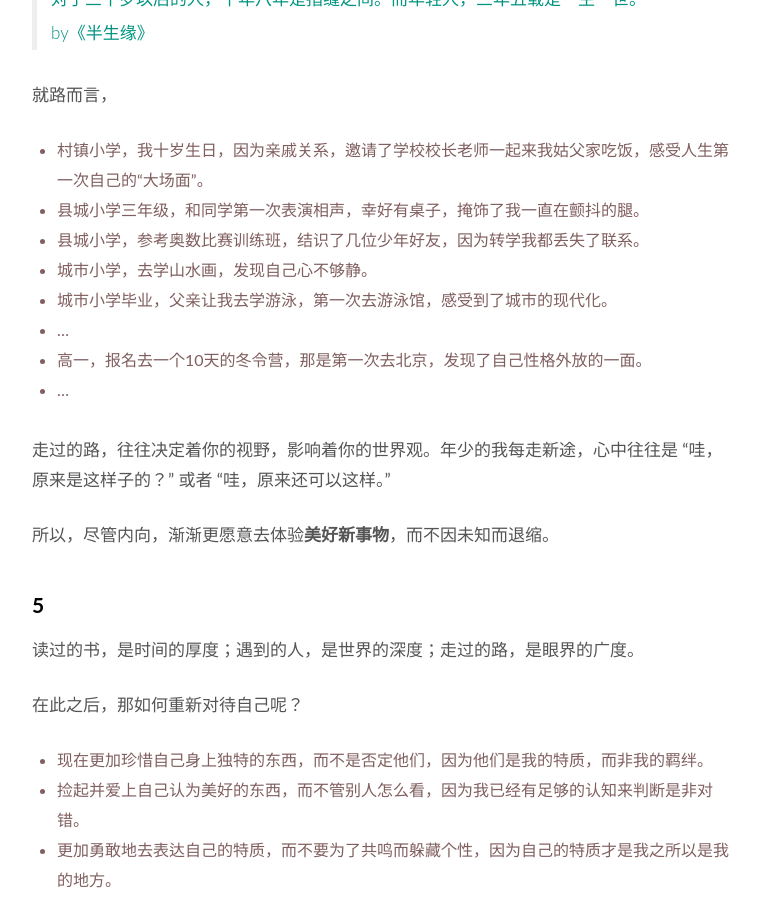
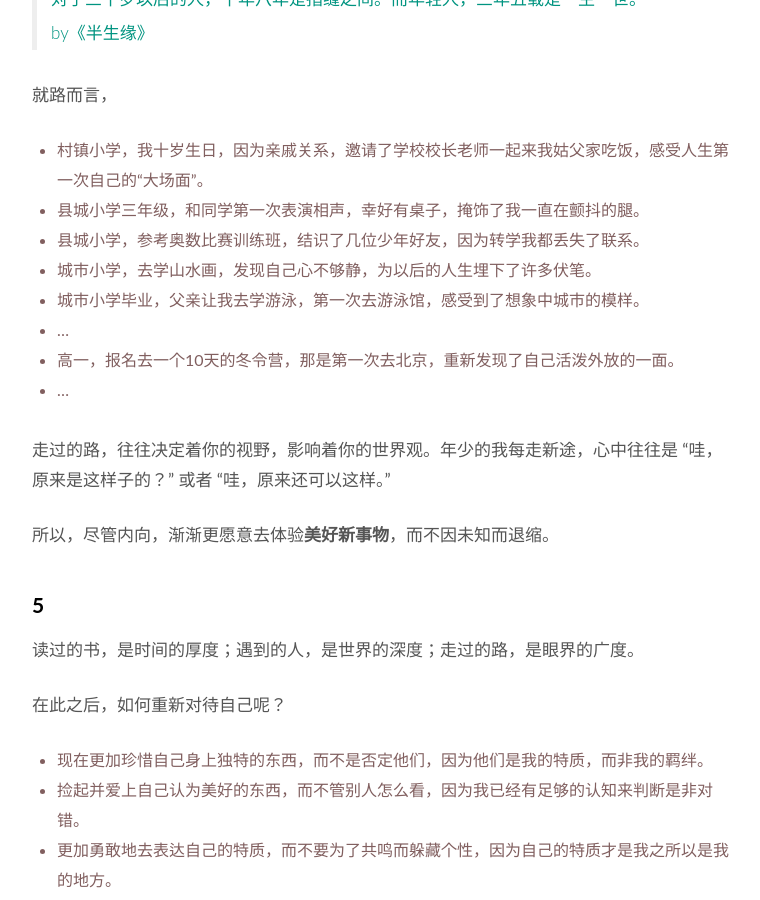
Before and after one commit to WillWang-X/willwang-x.github.io, a Jekyll site: the page built from _posts/2019-02-05-what-shaped-me.md, in a window 1280 px wide and 900 px high, scrolled down 3120 px. Shown: the whole window, without its empty margins (258-1018 px from the left). Built offline with Jekyll 4.4.1, drawn with Linux system fonts in a browser that asks for light colours.

Commit message:
Update what shaped me

```diff
--- a/_posts/2019-02-05-what-shaped-me.md
+++ b/_posts/2019-02-05-what-shaped-me.md
@@ -99,10 +99,10 @@ published: true
 * 村镇小学，我十岁生日，因为亲戚关系，邀请了学校校长老师一起来我姑父家吃饭，感受人生第一次自己的“大场面”。
 * 县城小学三年级，和同学第一次表演相声，幸好有桌子，掩饰了我一直在颤抖的腿。
 * 县城小学，参考奥数比赛训练班，结识了几位少年好友，因为转学我都丢失了联系。
-* 城市小学，去学山水画，发现自己心不够静。
-* 城市小学毕业，父亲让我去学游泳，第一次去游泳馆，感受到了城市的现代化。
+* 城市小学，去学山水画，发现自己心不够静，为以后的人生埋下了许多伏笔。
+* 城市小学毕业，父亲让我去学游泳，第一次去游泳馆，感受到了想象中城市的模样。
 * ...
-* 高一，报名去一个10天的冬令营，那是第一次去北京，发现了自己性格外放的一面。
+* 高一，报名去一个10天的冬令营，那是第一次去北京，重新发现了自己活泼外放的一面。
 * ...
 
 <br>
@@ -114,7 +114,7 @@ published: true
 
 读过的书，是时间的厚度；遇到的人，是世界的深度；走过的路，是眼界的广度。
 
-在此之后，那如何重新对待自己呢？
+在此之后，如何重新对待自己呢？
 
 * 现在更加珍惜自己身上独特的东西，而不是否定他们，因为他们是我的特质，而非我的羁绊。
 * 捡起并爱上自己认为美好的东西，而不管别人怎么看，因为我已经有足够的认知来判断是非对错。
```
